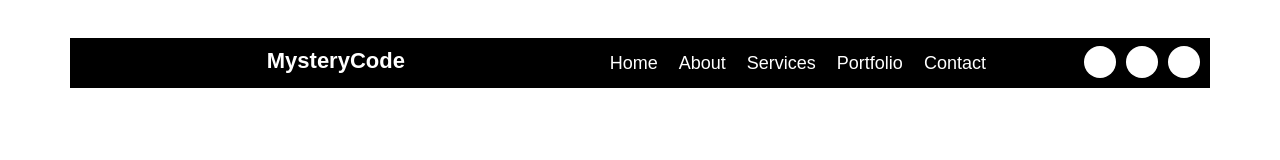
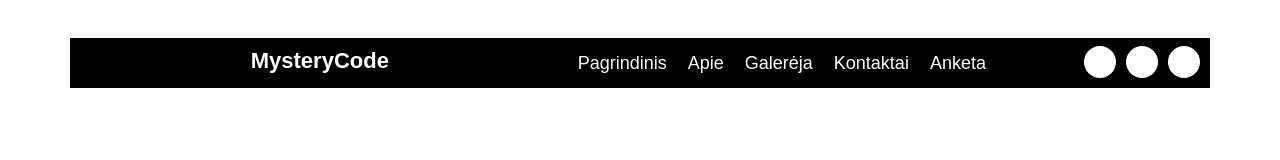
Before and after one commit to songulija/clientprakdarb1, a plain HTML site: page index.html in a window 1280 px wide. Shown: the top 160 px of the page. Drawn offline with Linux system fonts and the light colour scheme.

Commit message:
Added styling to footer

```diff
--- a/index.html
+++ b/index.html
@@ -21,7 +21,7 @@
     /* FOR MOBILE PHONE BY DEFAULT */
     #content {
       display: grid;
-      grid-template-columns: repeat(4, 1fr);
+      grid-template-columns: repeat(2, 1fr);
       grid-auto-rows: (100px, auto);
       max-width: 768;
       margin: 0 auto;
@@ -146,11 +146,11 @@
 
         <div class="nav-links">
           <ul>
-            <li><a href="#" target="_blank">Home</a></li>
-            <li><a href="#" target="_blank">About</a></li>
-            <li><a href="#" target="_blank">Services</a></li>
-            <li><a href="#" target="_blank">Portfolio</a></li>
-            <li><a href="#" target="_blank">Contact</a></li>
+            <li><a href="index.html" target="_blank">Pagrindinis</a></li>
+            <li><a href="apie.html" target="_blank">Apie</a></li>
+            <li><a href="galereja" target="_blank">Galerėja</a></li>
+            <li><a href="kontaktai.html" target="_blank">Kontaktai</a></li>
+            <li><a href="anketa.html" target="_blank">Anketa</a></li>
             <a class="icon">
               <i class="fa fa-twitter"></i>
               <i class="fa fa-linkedin"></i>
@@ -266,18 +266,14 @@
       <img src="https://i.pinimg.com/originals/4d/f6/94/4df694e19930bf6a21158dd284a77581.jpg" alt="Reklama">
     </aside>
     <footer>
-      <p>Author: Lukas Songulija<br>
-        <a href="mailto:lsongulija@gmail.com">lsongulija@gmail.com</a>
-      </p>
       <div>
-      <i class="fab fa-facebook"></i>
-      <i class="fab fa-twitter"></i>
-      <i class="fab fa-google"></i>
+        <i class="fab fa-facebook"></i>
+        <i class="fab fa-twitter"></i>
+        <i class="fab fa-google"></i>
       </div>
       <p>
         Copyright &copy Lukas Songulija
       </p>
-
     </footer>
   </div>
 
```
